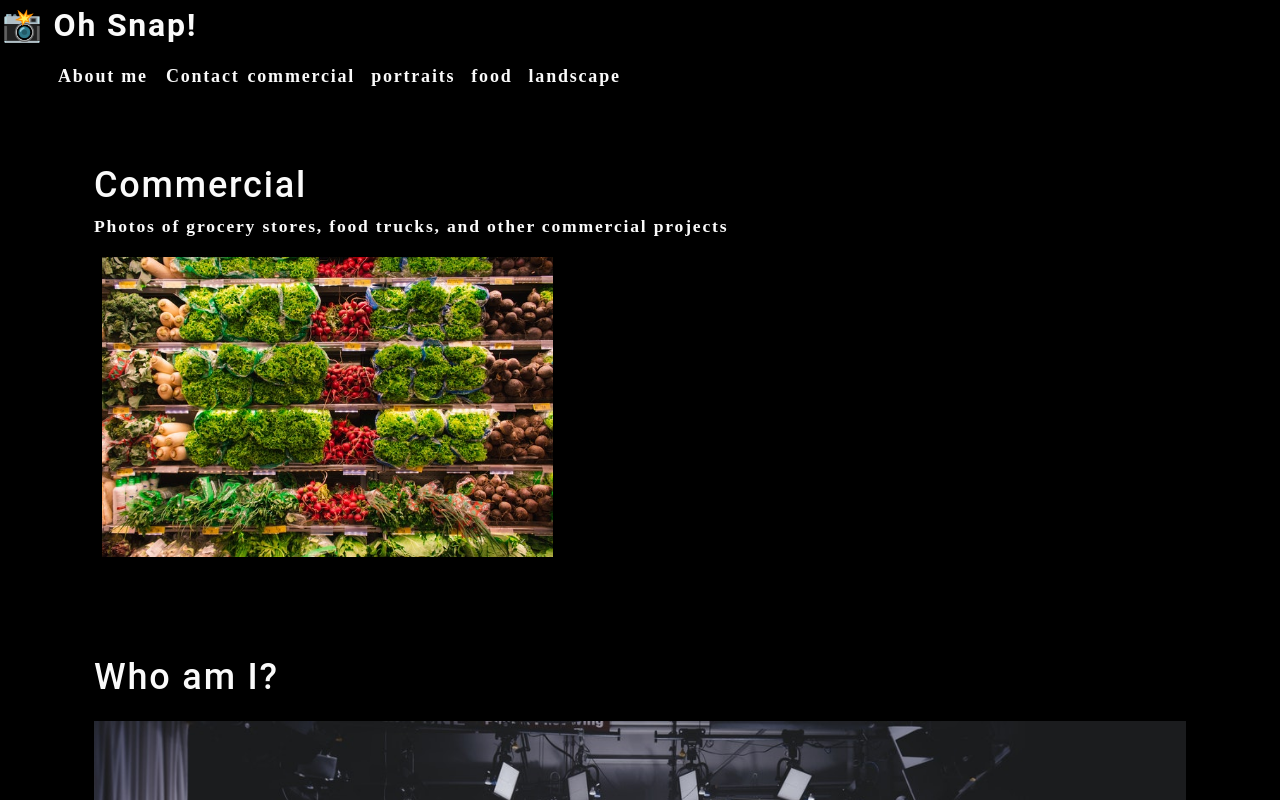
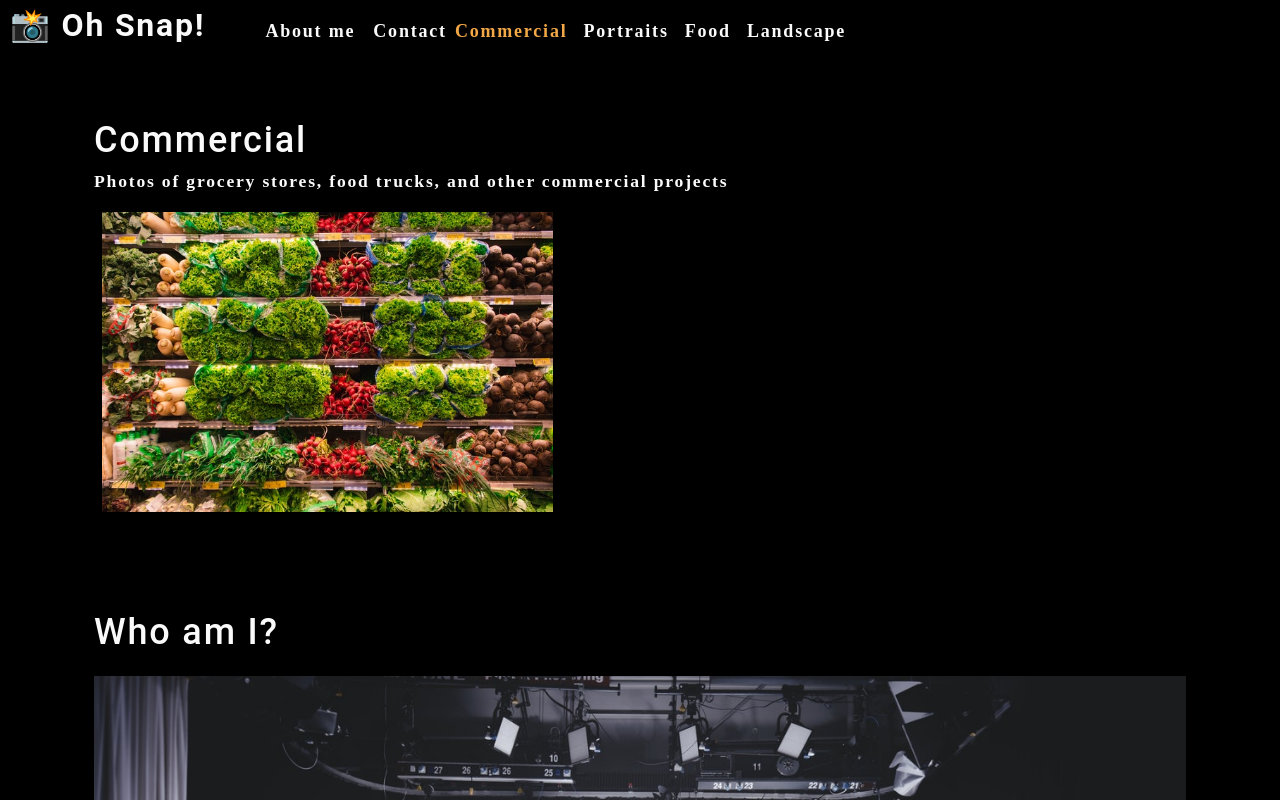
Before and after one commit to Stevtm/photo-port, a React (Create React App) app: page / in a window 1280 px wide. Shown: the top 800 px of the page. Built offline with nearby package versions, Linux system fonts and the light colour scheme.

Commit message:
use state to manage Nav status

```diff
--- a/src/components/Nav/index.js
+++ b/src/components/Nav/index.js
@@ -1,32 +1,25 @@
-import React from "react";
+import React, { useState } from "react";
+import { capitalizeFirstLetter } from "../../utils/helpers";
 
 const Nav = () => {
-	const categories = [
+	const [categories] = useState([
 		{
 			name: "commercial",
 			description:
-				"Photos of grovery stores, food trucks, and other commercial projects",
+				"Photos of grocery stores, food trucks, and other commercial projects",
 		},
-		{
-			name: "portraits",
-			description: "Portraits of people in my life",
-		},
-		{
-			name: "food",
-			description: "Delicious delicacies",
-		},
+		{ name: "portraits", description: "Portraits of people in my life" },
+		{ name: "food", description: "Delicious delicacies" },
 		{
 			name: "landscape",
 			description: "Fields, farmhouses, waterfalls, and the beauty of nature",
 		},
-	];
+	]);
 
-	const categorySelected = (name) => {
-		console.log(`${name} selected`);
-	};
+	const [currentCategory, setCurrentCategory] = useState(categories[0]);
 
 	return (
-		<header>
+		<header className="flex-row px-1">
 			<h2>
 				<a data-testid="link" href="/">
 					<span role="img" aria-label="camera">
@@ -39,17 +32,24 @@
 			<nav>
 				<ul className="flex-row">
 					<li className="mx-2">
-						<a data-testid="about" href="#about">
-							About me
-						</a>
+						<a href="#about">About me</a>
 					</li>
 					<li>
 						<span>Contact</span>
 					</li>
 					{categories.map((category) => (
-						<li className="mx-1" key={category.name}>
-							<span onClick={() => categorySelected(category.name)}>
-								{category.name}
+						<li
+							className={`mx-1 ${
+								currentCategory.name === category.name && "navActive"
+							}`}
+							key={category.name}
+						>
+							<span
+								onClick={() => {
+									setCurrentCategory(category);
+								}}
+							>
+								{capitalizeFirstLetter(category.name)}
 							</span>
 						</li>
 					))}
```
